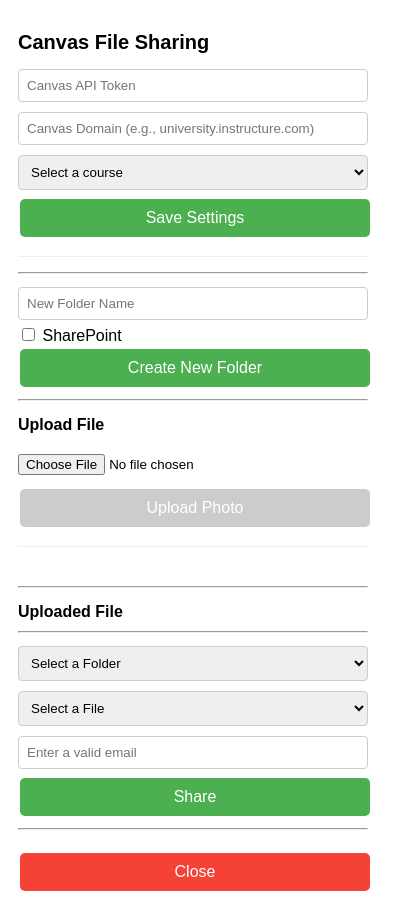
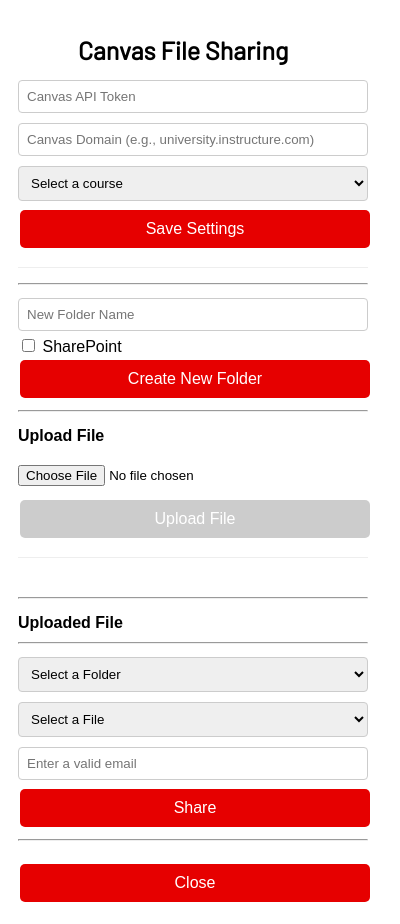
Before and after one commit to FernandoTanase/Canvas-API, a browser extension: page popup/popup.html in a window 400 px wide. Drawn offline with Linux system fonts and the light colour scheme.

Commit message:
Aesthetic changes to extension in CSS
Modified the aesthetics of the extension to more closely resemble the UI of Canvas, especially in color and font. Also added an indication that a button is being hovered over by changing its color from red to black.

```diff
--- a/popup/popup.css
+++ b/popup/popup.css
@@ -5,8 +5,11 @@ body {
 }
 
 h1 {
-    font-size: 20px;
+    font-size: 25px;
     margin-bottom: 10px;
+    font-family: 'Barlow', sans-serif;
+    font-weight: 900px;
+    margin-left: 60px;
 }
 
 h2 {
@@ -31,7 +34,7 @@ input[type="file"] {
 }
 
 button {
-    background-color: #4CAF50;
+    background-color: #e60000 ;
     color: white;
     border: none;
     padding: 10px;
@@ -51,16 +54,16 @@ button:disabled {
 }
 
 button:hover:not(:disabled) {
-    background-color: #45a049;
+    background-color: #000000;
 }
 
 .close-button {
-    background-color: #f44336;
+    background-color: #e60000 ;
     margin-top: 15px;
 }
 
 .close-button:hover {
-    background-color: #e53935;
+    background-color: #b30000;
 }
 
 #status-message {
@@ -70,8 +73,8 @@ button:hover:not(:disabled) {
 }
 
 .error {
-    background-color: #ffebee;
-    color: #c62828;
+    background-color: #e8f5e9;
+    color: #e60000;
 }
 
 .success {
--- a/popup/popup.html
+++ b/popup/popup.html
@@ -5,6 +5,8 @@
     <meta name="viewport" content="width=device-width, initial-scale=1.0">
     <link rel="stylesheet" href="popup.css">
     <title>Canvas API Extension</title>
+    <link href="https://fonts.googleapis.com/css2?family=Barlow&display=swap" rel="stylesheet">
+    <link rel="stylesheet" href="popup.css">
 </head>
 <body>
     <div id="popup-container">
@@ -35,7 +37,7 @@
                 <h2>Upload File</h2>
                 <input type="file" id="file-input">
                 <!-- upload button here -->
-                <button id="upload-button" disabled>Upload Photo</button>
+                <button id="upload-button" disabled>Upload File</button>
             </div>
         </div>
 
```
